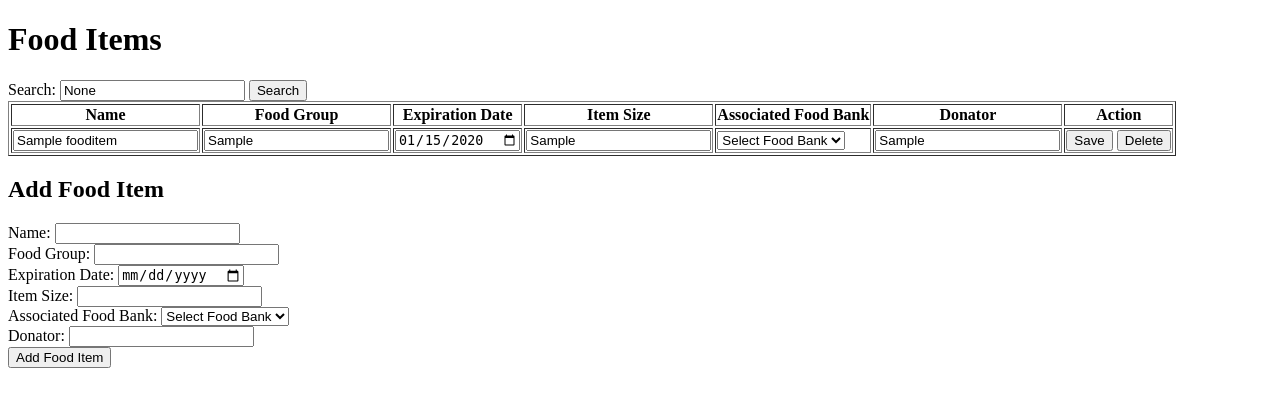
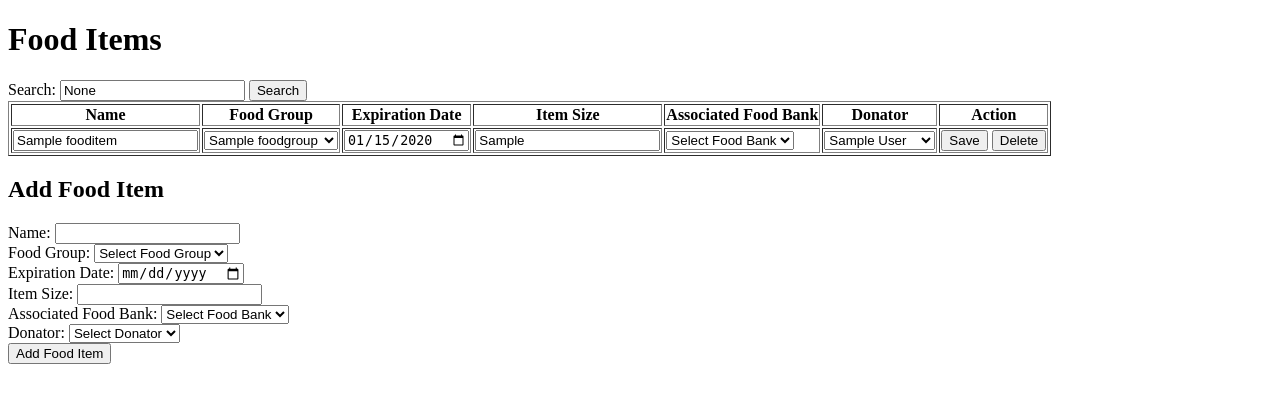
Before and after one commit to maxkooz/foodbank, a Django app: page /fooditem/ in a window 1280 px wide. Shown: the top 407 px of the page. Run offline with Django 4.2, Linux system fonts and the light colour scheme; tables that the repository leaves empty hold one stand-in row (values such as "Sample post").

Commit message:
Donator and FoodGroup Finished. FoodItem revised to fit pk & fk.

```diff
--- a/foodbank/templates/FoodItem.html
+++ b/foodbank/templates/FoodItem.html
@@ -32,7 +32,14 @@
                     {% csrf_token %}
                     <input type="hidden" name="fooditem_id" value="{{ fooditem.id }}">
                     <td><input type="text" name="name" value="{{ fooditem.name }}"></td>
-                    <td><input type="text" name="food_group" value="{{ fooditem.food_group }}"></td>
+                    <td>
+                        <select name="food_group">
+                            <option value="">Select Food Group</option>
+                            {% for group in food_groups %}
+                                <option value="{{ group.id }}" {% if fooditem.food_group_id == group.id %} selected {% endif %}>{{ group.name }}</option>
+                            {% endfor %}
+                        </select>
+                    </td>
                     <td><input type="date" name="expiration_date" value="{{ fooditem.expiration_date|date:'Y-m-d' }}"></td>
                     <td><input type="text" name="item_size" value="{{ fooditem.item_size }}"></td>
                     <td>
@@ -43,7 +50,14 @@
                             {% endfor %}
                         </select>
                     </td>
-                    <td><input type="text" name="donator" value="{{ fooditem.donator }}"></td>
+                    <td>
+                        <select name="donator">
+                            <option value="">Select Donator</option>
+                            {% for donator in donators %}
+                                <option value="{{ donator.id }}" {% if fooditem.donator_id == donator.id %} selected {% endif %}>{{ donator.first_name }} {{ donator.last_name }}</option>
+                            {% endfor %}
+                        </select>
+                    </td>
                     <td>
                         <button type="submit" name="save">Save</button>
                         <button type="submit" formaction="{% url 'fooditem_delete' %}" name="delete">Delete</button>
@@ -59,7 +73,12 @@
         <label for="name">Name:</label>
         <input type="text" id="name" name="name"><br>
         <label for="food_group">Food Group:</label>
-        <input type="text" id="food_group" name="food_group"><br>
+        <select id="food_group" name="food_group">
+            <option value="">Select Food Group</option>
+            {% for group in food_groups %}
+                <option value="{{ group.id }}">{{ group.name }}</option>
+            {% endfor %}
+        </select><br>
         <label for="expiration_date">Expiration Date:</label>
         <input type="date" id="expiration_date" name="expiration_date"><br>
         <label for="item_size">Item Size:</label>
@@ -72,7 +91,12 @@
             {% endfor %}
         </select><br>
         <label for="donator">Donator:</label>
-        <input type="text" id="donator" name="donator"><br>
+        <select id="donator" name="donator">
+            <option value="">Select Donator</option>
+            {% for donator in donators %}
+                <option value="{{ donator.id }}">{{ donator.first_name }} {{ donator.last_name }}</option>
+            {% endfor %}
+        </select><br>
         <button type="submit" name="add">Add Food Item</button>
     </form>
 </body>
--- a/foodbank/templates/main_page.html
+++ b/foodbank/templates/main_page.html
@@ -63,8 +63,8 @@
     <button onclick="location.href='{% url 'task' %}'">Tasks</button>
     <button onclick="window.location.href = '{% url 'foodbank' %}'">Food Bank</button>
     <button onclick="location.href='{% url 'fooditem' %}'">Food Items</button>
-    <button onclick="location.href='#'">Food Group</button>
-    <button onclick="location.href='#'">Donator</button>
+    <button onclick="location.href='{% url 'foodgroup' %}'">Food Group</button>
+    <button onclick="location.href='{% url 'donator' %}'">Donator</button>
     <button onclick="location.href='{% url 'distributed_food_item' %}'">Distributed Food Items</button>
     <button onclick="location.href='{% url 'recipient_organization' %}'">Recipient Organization</button>
 </div>
--- a/foodbank/urls.py
+++ b/foodbank/urls.py
@@ -3,7 +3,8 @@ from django.contrib.auth.views import LoginView
 from .views import home_view, volunteer_view, volunteer_edit_view, volunteer_delete, foodbank_view, foodbank_delete, \
     task_view, task_delete, individual_shift_view, individual_shift_delete, vehicle_view, vehicle_delete, transit_view, \
     transit_delete, fooditem_view, fooditem_delete, recipient_organization_view, recipient_organization_delete, \
-    distributed_food_item_view, distributed_food_item_delete
+    distributed_food_item_view, distributed_food_item_delete, donator_view, donator_delete, foodgroup_view, \
+    foodgroup_delete
 
 urlpatterns = [
     path('', LoginView.as_view(template_name='home.html'), name='home'),
@@ -28,4 +29,8 @@ urlpatterns = [
     path('recipient_organization/delete/', recipient_organization_delete, name='recipient_organization_delete'),
     path('distributed-food-items/', distributed_food_item_view, name='distributed_food_item'),
     path('distributed-food-items/delete/', distributed_food_item_delete, name='distributed_food_item_delete'),
+    path('donator/', donator_view, name='donator'),
+    path('donator/delete/', donator_delete, name='donator_delete'),
+    path('foodgroup/', foodgroup_view, name='foodgroup'),
+    path('foodgroup/delete/', foodgroup_delete, name='foodgroup_delete'),
 ]
--- a/foodbank/views.py
+++ b/foodbank/views.py
@@ -6,7 +6,7 @@ from django.shortcuts import render, redirect, get_object_or_404
 # Create your views here.iuhiuhi
 from django.shortcuts import render
 from .models import Volunteer, FoodBank, Task, IndividualShift, Vehicle, TransitSchedule, FoodItem, \
-    RecipientOrganization, DistributedFoodItem
+    RecipientOrganization, DistributedFoodItem, Donator, FoodGroup
 from django.db.models import Q
 
 @login_required
@@ -359,50 +359,50 @@ def transit_delete(request):
 
 def fooditem_view(request):
     fooditems = FoodItem.objects.all()
+    donators = Donator.objects.all()
+    food_groups = FoodGroup.objects.all()
 
     query = request.GET.get('q')
     if query:
         fooditems = fooditems.filter(
             Q(name__icontains=query) |
-            Q(food_group__icontains=query) |
+            Q(food_group__name__icontains=query) |
             Q(expiration_date__icontains=query) |
             Q(item_size__icontains=query) |
             Q(associated_food_bank__street_address__icontains=query) |
-            Q(donator__icontains=query)
+            Q(donator__first_name__icontains=query) |
+            Q(donator__last_name__icontains=query)
         )
 
     if request.method == 'POST':
         name = request.POST.get('name')
-        food_group = request.POST.get('food_group')
+        food_group_id = request.POST.get('food_group')
         expiration_date = request.POST.get('expiration_date')
         item_size = request.POST.get('item_size')
         associated_food_bank_id = request.POST.get('associated_food_bank')
-        donator = request.POST.get('donator')
+        donator_id = request.POST.get('donator')
 
-        expiration_date = request.POST.get('expiration_date')
-        if expiration_date:  # Ensure expiration date is not empty
-            expiration_date = datetime.strptime(expiration_date,
-                                                '%Y-%m-%d').date()  # Parse the date string to a date object
+        expiration_date = datetime.strptime(expiration_date, '%Y-%m-%d').date() if expiration_date else None
 
-        fooditem_id = request.POST.get('fooditem_id')  # Get the ID of the food item
+        fooditem_id = request.POST.get('fooditem_id')
 
-        if fooditem_id:  # If the ID exists, update the existing entry
+        if fooditem_id:
             fooditem = FoodItem.objects.get(id=fooditem_id)
             fooditem.name = name
-            fooditem.food_group = food_group
+            fooditem.food_group_id = food_group_id
             fooditem.expiration_date = expiration_date
             fooditem.item_size = item_size
             fooditem.associated_food_bank_id = associated_food_bank_id
-            fooditem.donator = donator
+            fooditem.donator_id = donator_id
             fooditem.save()
-        else:  # If the ID does not exist, create a new entry
+        else:
             FoodItem.objects.create(
                 name=name,
-                food_group=food_group,
+                food_group_id=food_group_id,
                 expiration_date=expiration_date,
                 item_size=item_size,
                 associated_food_bank_id=associated_food_bank_id,
-                donator=donator
+                donator_id=donator_id
             )
 
         return redirect('fooditem')
@@ -410,7 +410,9 @@ def fooditem_view(request):
     context = {
         'fooditems': fooditems,
         'query': query,
-        'foodbanks': FoodBank.objects.all()
+        'foodbanks': FoodBank.objects.all(),
+        'donators': donators,
+        'food_groups': food_groups,
     }
     return render(request, 'fooditem.html', context)
 
@@ -475,21 +477,22 @@ def distributed_food_item_view(request):
     recipient_organizations = RecipientOrganization.objects.all()
 
     if request.method == 'POST':
-        food_item_id = request.POST.get('food_item')
-        recipient_org_id = request.POST.get('recipient_organization')
+        if 'add' in request.POST:
+            food_item_id = request.POST.get('food_item')
+            recipient_org_id = request.POST.get('recipient_organization')
 
-        item_id = request.POST.get('item_id')
-
-        if item_id:
-            item = DistributedFoodItem.objects.get(id=item_id)
-            item.food_item_id = food_item_id
-            item.recipient_org_id = recipient_org_id
-            item.save()
-        else:
             DistributedFoodItem.objects.create(
                 food_item_id=food_item_id,
                 recipient_org_id=recipient_org_id
             )
+        elif 'save' in request.POST:
+            item_id = request.POST.get('item_id')
+            item = DistributedFoodItem.objects.get(id=item_id)
+            food_item_id = request.POST.get('food_item')
+            recipient_org_id = request.POST.get('recipient_organization')
+            item.food_item_id = food_item_id
+            item.recipient_org_id = recipient_org_id
+            item.save()
 
         return redirect('distributed_food_item')
 
@@ -499,11 +502,80 @@ def distributed_food_item_view(request):
         'recipient_organizations': recipient_organizations,
     }
     return render(request, 'distributed_food_item.html', context)
-
-
 def distributed_food_item_delete(request):
     if request.method == 'POST':
         item_id = request.POST.get('item_id')
         item = get_object_or_404(DistributedFoodItem, id=item_id)
         item.delete()
     return redirect('distributed_food_item')
+
+def donator_view(request):
+    donators = Donator.objects.all()
+
+    if request.method == 'POST':
+        donator_id = request.POST.get('donator_id')
+        first_name = request.POST.get('first_name')
+        last_name = request.POST.get('last_name')
+        phone_number = request.POST.get('phone_number')
+        email = request.POST.get('email')
+
+        if donator_id:
+            donator = Donator.objects.get(id=donator_id)
+            donator.first_name = first_name
+            donator.last_name = last_name
+            donator.phone_number = phone_number
+            donator.email = email
+            donator.save()
+        else:
+            Donator.objects.create(
+                first_name=first_name,
+                last_name=last_name,
+                phone_number=phone_number,
+                email=email
+            )
+
+        return redirect('donator')
+
+    context = {
+        'donators': donators,
+    }
+    return render(request, 'donator.html', context)
+
+
+def donator_delete(request):
+    if request.method == 'POST':
+        donator_id = request.POST.get('donator_id')
+        donator = get_object_or_404(Donator, id=donator_id)
+        donator.delete()
+    return redirect('donator')
+
+def foodgroup_view(request):
+    foodgroups = FoodGroup.objects.all()
+
+    if request.method == 'POST':
+        foodgroup_id = request.POST.get('foodgroup_id')
+        name = request.POST.get('name')
+
+        if foodgroup_id:
+            foodgroup = FoodGroup.objects.get(id=foodgroup_id)
+            foodgroup.name = name
+            foodgroup.save()
+        else:
+            FoodGroup.objects.create(
+                name=name
+            )
+
+        return redirect('foodgroup')
+
+    context = {
+        'foodgroups': foodgroups,
+    }
+    return render(request, 'foodgroup.html', context)
+
+
+def foodgroup_delete(request):
+    if request.method == 'POST':
+        foodgroup_id = request.POST.get('foodgroup_id')
+        foodgroup = get_object_or_404(FoodGroup, id=foodgroup_id)
+        foodgroup.delete()
+    return redirect('foodgroup')
```
Also changed, not shown: foodbank/models.py (+12 -2 lines), foodbank/templates/donator.html (added, +54 -0 lines), foodbank/templates/foodgroup.html (added, +42 -0 lines).
